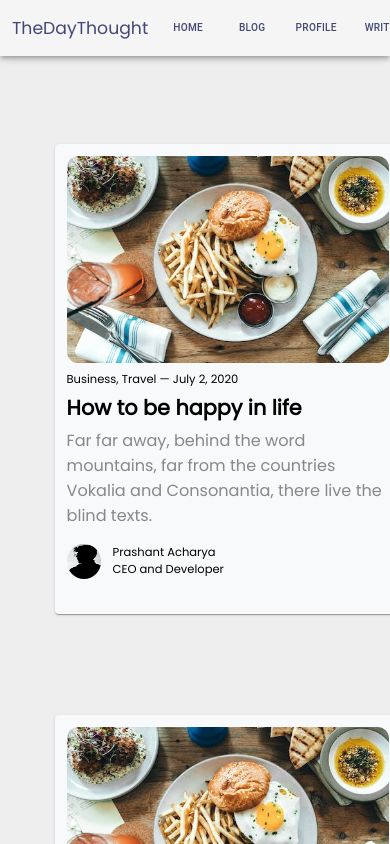
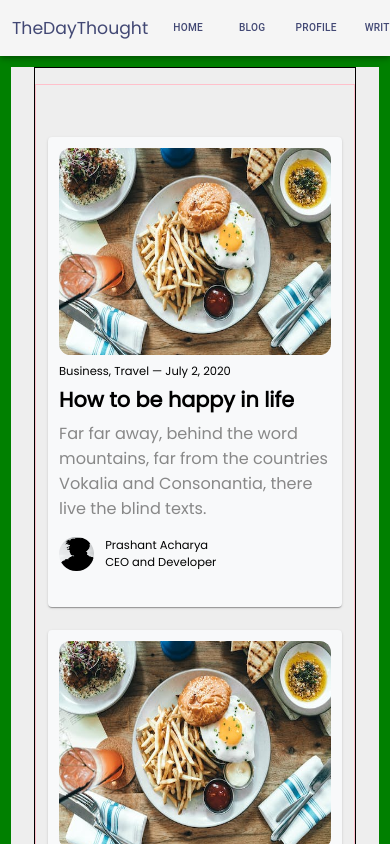
Before and after one commit to prashant48653c/DayThought, a React (Vite) app in the folder frontend/: page / in a window 390 px wide. Shown: the top 844 px of the page. Built offline with nearby package versions, Linux system fonts and the light colour scheme; no server answers.

Commit message:
Tried responsiveness

```diff
--- a/frontend/src/components/Home.jsx
+++ b/frontend/src/components/Home.jsx
@@ -15,16 +15,18 @@ const Home = () => {
 
       <Box sx={{
         width: "100%",
-
+        border:"11px solid green",
         padding: "0 2rem",
         display: "flex",
         flexDirection: "column",
         alignItems: "center",
+        justifyContent:"center",
+        position:"relative"
 
 
       }}    >
 
-        <Trending />
+        <Trending/>
         <PostBox />
         <Popular />
       </Box>
--- a/frontend/src/components/Navbar.jsx
+++ b/frontend/src/components/Navbar.jsx
@@ -34,7 +34,7 @@ const Navbar = () => {
   return (
     <>
     <AppBar color='default' sx={{
-      maxWidth:"100%",
+      width:"100%",
     }}  position="sticky">
       <Toolbar>
 
--- a/frontend/src/components/PostBox.jsx
+++ b/frontend/src/components/PostBox.jsx
@@ -15,36 +15,48 @@ const PostBox = () => {
 
   return (
     <Container sx={{
-      margin:0,
+      margin:" 0",
       padding:0,
-
+      border:"1px solid black",
        maxWidth:"100%"
     }} >
 
-      <Grid my={4}  sx={{
-       maxWidth: "100%",
+      <Grid my={2} sx={{
+        columnGap:{
+          xs: 1, sm: 2, md: 6,lg:6
+        },
+
+        border:"1px solid pink",
+
+        position:"relative",
         display:"flex",
-        justifyContent:"flex-start",
-        gap:"6rem",
-        alignItems:"center",
+        justifyContent:{
+          xs:"center",sm:"flex-start",md:"flex-start",lg:"flex-start"
+        }
 
-      }} height={"auto"} py={5} container rowSpacing={4} columnSpacing={{ xs: 1, sm: 2, md: 3 }}>
+      }}  height={"auto"} py={5} container columnSpacing={0}>
 
 
  {
   arr.map((elem,i)=>[
 
 
-<Grid  key={i} ml={3} p={2} sm={3} sx={{
+<Grid  key={i}  p={2}   sx={{
+            padding:"1rem",
+            height: "auto",
+            maxWidth:"100%",
+            display: "flex",
+            justifyContent:"center",
+            flexDirection: "column",
+            cursor:"pointer",
 
-
-
-        }}>
-
+          }}>
           <Paper onClick={goToBlog}   sx={{
             padding:"1rem",
             height: "auto",
-            width:"30rem",
+            width:{
+              xs: 1, sm: "30rem", md: "20rem",lg:"28rem",xl:"32rem"
+            },
             display: "flex",
             justifyContent:"center",
             flexDirection: "column",
--- a/frontend/src/components/Trending.jsx
+++ b/frontend/src/components/Trending.jsx
@@ -71,13 +71,13 @@ const Trending = () => {
       <Box sx={{
         margin: 0,
         padding: 0,
-
+        border:"1px solid black",
         width: "100%"
       }} >
         <Box py={8} sx={{
           textAlign: "center",
 
-          width: "100%"
+
         }} >
           <Typography variant="p" sx={{
             fontWeight: "700",
--- a/frontend/src/index.css
+++ b/frontend/src/index.css
@@ -96,9 +96,12 @@ width: 95%;
 
 
  #root{
-  width: 100%;
-  max-width: 100%;
+
   background-color: #eeeeee;
+ }
+ body{
+  background-color: #eeeeee;
+
  }
 
 
```
